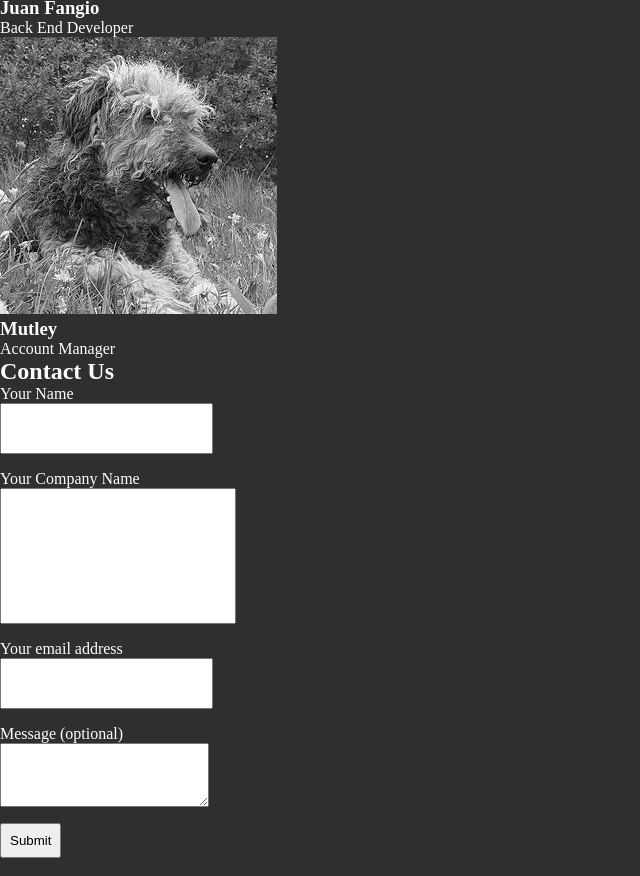
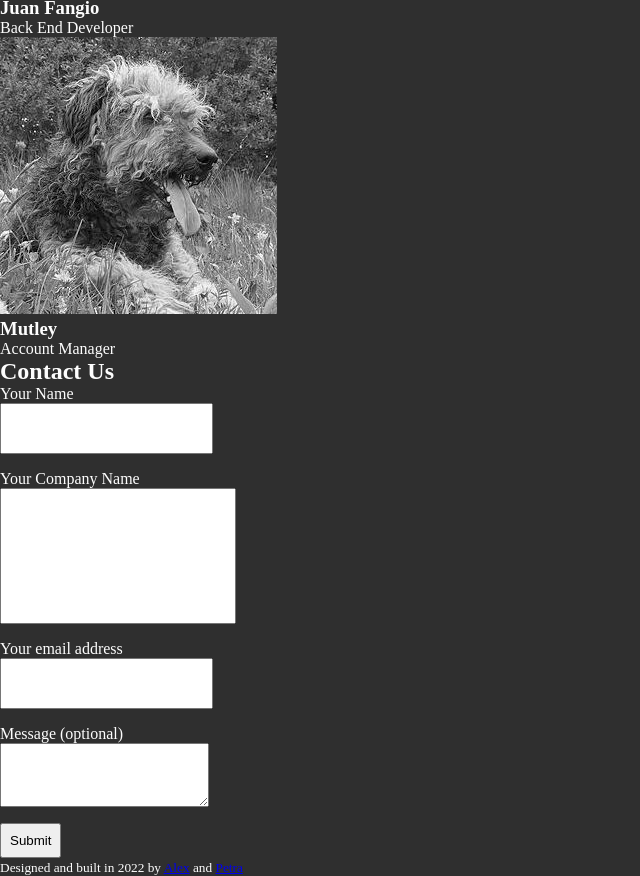
Before and after one commit to lascellesabercrombie/agency-website, a plain HTML site: page index.html in a window 1280 px wide. Shown: the part 4237-5113 px from the top of the page, without its empty margins (0-640 px from the left). Drawn offline with Linux system fonts and the light colour scheme.

Commit message:
add content for footer

```diff
--- a/index.html
+++ b/index.html
@@ -111,7 +111,9 @@
         </section>
     </main>
 
-    <footer></footer>
+    <footer>
+        <small>Designed and built in 2022 by <a href="https://github.com/lascellesabercrombie">Alex</a> and <a href="https://github.com/alternadiva">Petra</a> </small>
+    </footer>
     <script src="script.js"></script>
 
 </body>
```
